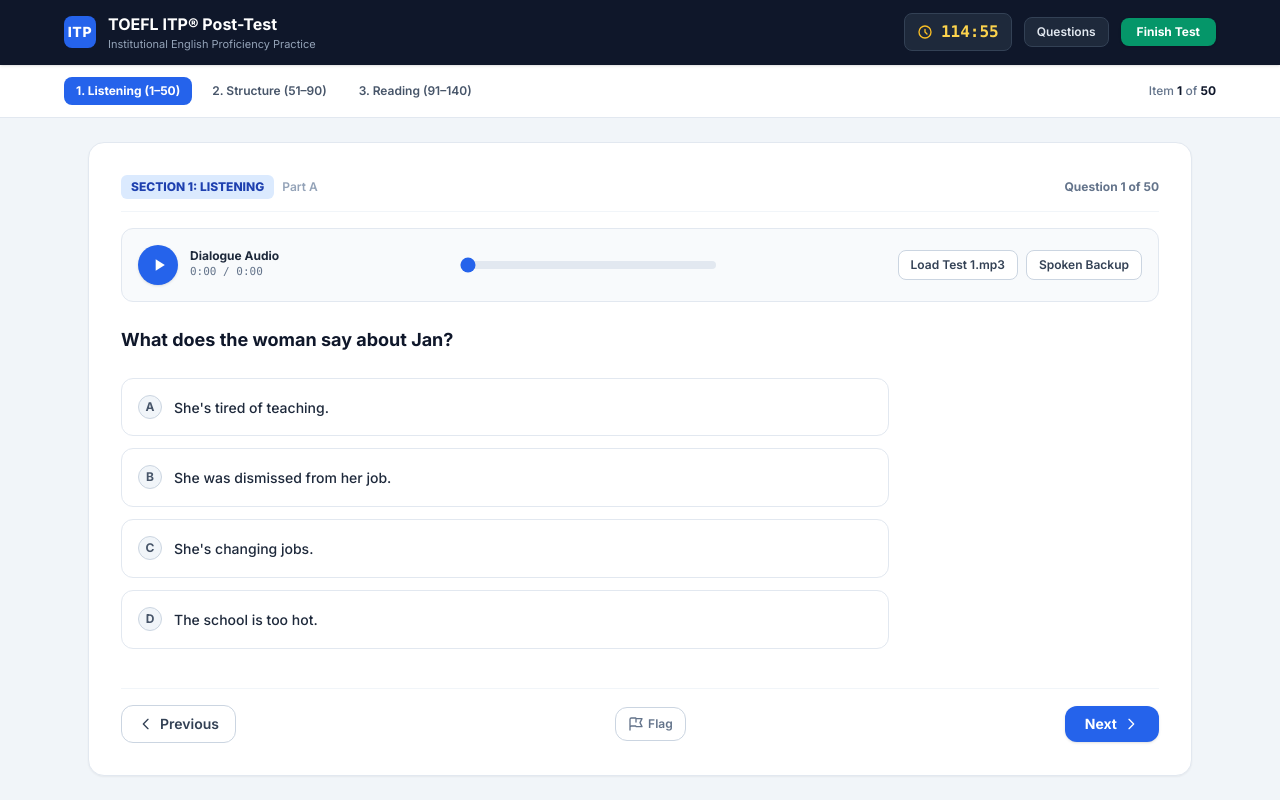
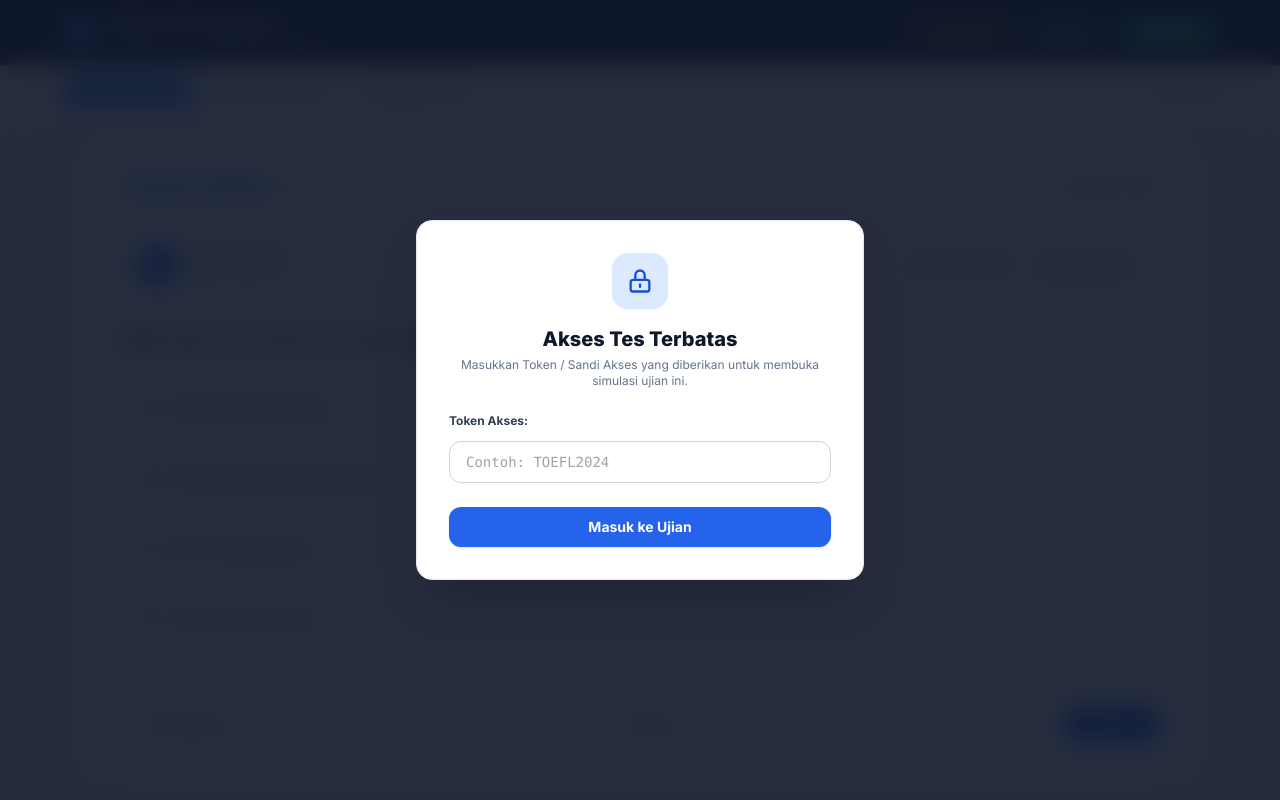
Before and after one commit to niezaayu/TOEFL-ITP-Test, a plain HTML site: page index.html in a window 1280 px wide. Drawn offline with nearby package versions, Linux system fonts and the light colour scheme.

Commit message:
Update index.html

```diff
--- a/index.html
+++ b/index.html
@@ -16,6 +16,29 @@
   </style>
 </head>
 <body class="bg-slate-100 text-slate-800 min-h-screen flex flex-col">
+
+  <!-- ACCESS CODE GATEWAY MODAL (PRIVACY PROTECTION) -->
+  <div id="accessGateModal" class="fixed inset-0 z-50 bg-slate-900/90 backdrop-blur-md flex items-center justify-center p-4">
+    <div class="bg-white rounded-2xl max-w-md w-full p-6 sm:p-8 shadow-2xl text-center border border-slate-200">
+      <div class="w-14 h-14 rounded-2xl bg-blue-100 text-blue-700 flex items-center justify-center mx-auto mb-4 shadow-sm">
+        <svg class="w-7 h-7" fill="none" stroke="currentColor" viewBox="0 0 24 24">
+          <path stroke-linecap="round" stroke-linejoin="round" stroke-width="2" d="M12 15v2m-6 4h12a2 2 0 002-2v-6a2 2 0 00-2-2H6a2 2 0 00-2 2v6a2 2 0 002 2zm10-10V7a4 4 0 00-8 0v4h8z"/>
+        </svg>
+      </div>
+      <h2 class="text-xl font-black text-slate-900 mb-1">Akses Tes Terbatas</h2>
+      <p class="text-xs text-slate-500 mb-6">Masukkan Token / Sandi Akses yang diberikan untuk membuka simulasi ujian ini.</p>
+
+      <div class="space-y-3 text-left mb-6">
+        <label class="block text-xs font-bold text-slate-700">Token Akses:</label>
+        <input id="accessCodeInput" type="password" placeholder="Contoh: TOEFL2024" class="w-full px-4 py-2.5 rounded-xl border border-slate-300 text-sm focus:outline-none focus:ring-2 focus:ring-blue-600 focus:border-transparent font-mono" onkeydown="if(event.key==='Enter') verifyAccessCode()">
+        <p id="accessErrorMsg" class="hidden text-xs text-rose-600 font-semibold"></p>
+      </div>
+
+      <button onclick="verifyAccessCode()" class="w-full py-2.5 bg-blue-600 hover:bg-blue-500 text-white font-bold text-sm rounded-xl shadow transition">
+        Masuk ke Ujian
+      </button>
+    </div>
+  </div>
 
   <!-- TOP HEADER -->
   <header class="bg-slate-900 text-white px-4 py-3 sticky top-0 z-30 shadow">
@@ -421,6 +444,24 @@
       isAudioPlaying: false
     };
 
+    // DAFTAR SANDI AKSES YANG VALID (Bisa kamu ubah/tambah sesuai keinginan)
+    const VALID_ACCESS_CODES = ["TOEFL2024", "ITP-MOCK", "TES-RAHASIA"];
+
+    function verifyAccessCode() {
+      const input = document.getElementById('accessCodeInput');
+      const err = document.getElementById('accessErrorMsg');
+      const code = (input.value || '').trim();
+
+      if (VALID_ACCESS_CODES.includes(code)) {
+        document.getElementById('accessGateModal').classList.add('hidden');
+        sessionStorage.setItem('toefl_authorized', 'true');
+      } else {
+        err.textContent = "Token tidak valid! Hubungi pembuat tes untuk mendapatkan akses.";
+        err.classList.remove('hidden');
+        input.focus();
+      }
+    }
+
     // DOM ELEMENTS
     const timerDisplay = document.getElementById('timerDisplay');
     const itemCountDisplay = document.getElementById('itemCountDisplay');
@@ -444,6 +485,11 @@
     // INIT & TIMER
     // ----------------------------------------
     window.onload = function() {
+      // Cek apakah sudah pernah masukkan token di sesi ini
+      if (sessionStorage.getItem('toefl_authorized') === 'true') {
+        const gate = document.getElementById('accessGateModal');
+        if (gate) gate.classList.add('hidden');
+      }
       initAudioEvents();
       renderCurrentQuestion();
       startTimer();
```
